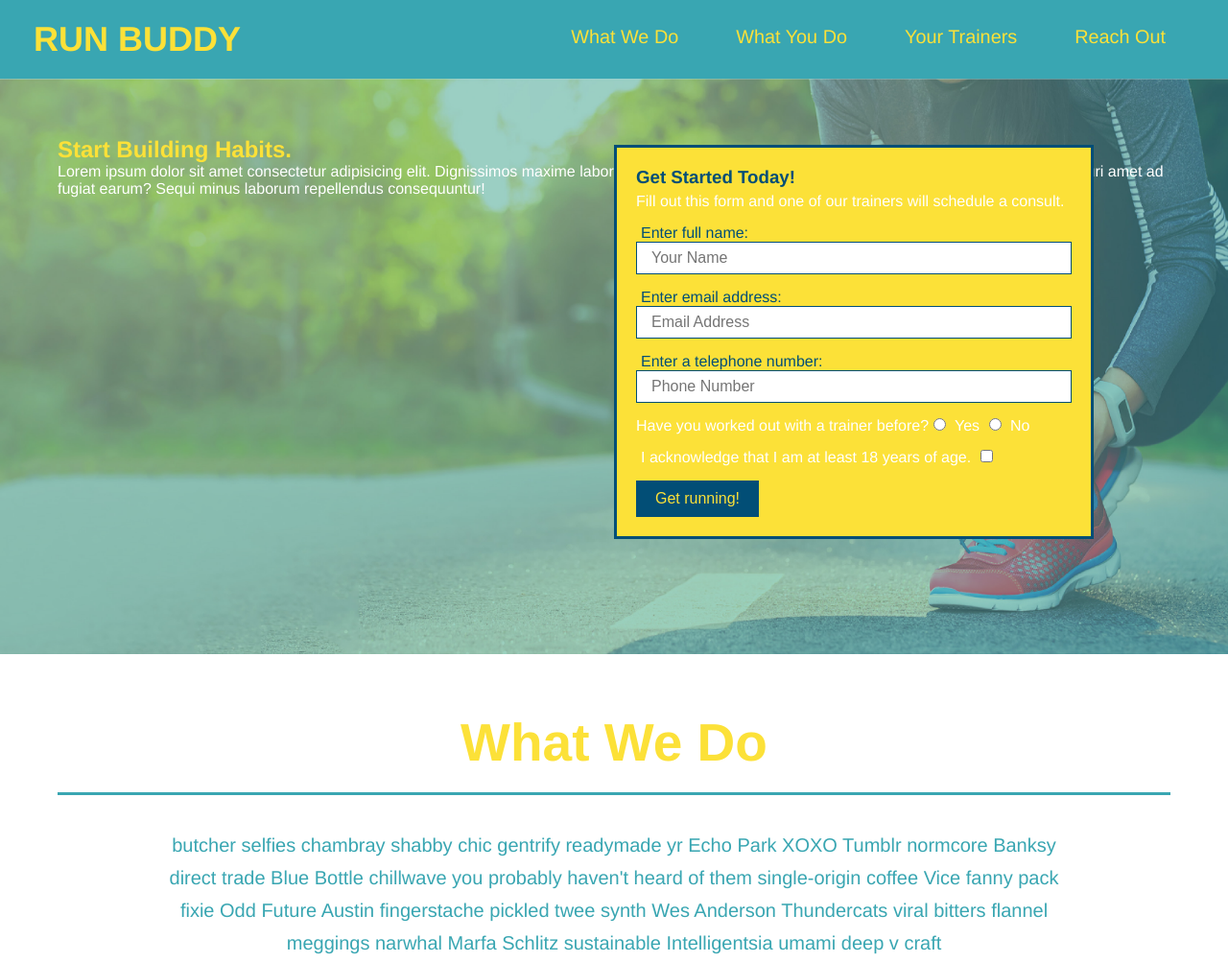
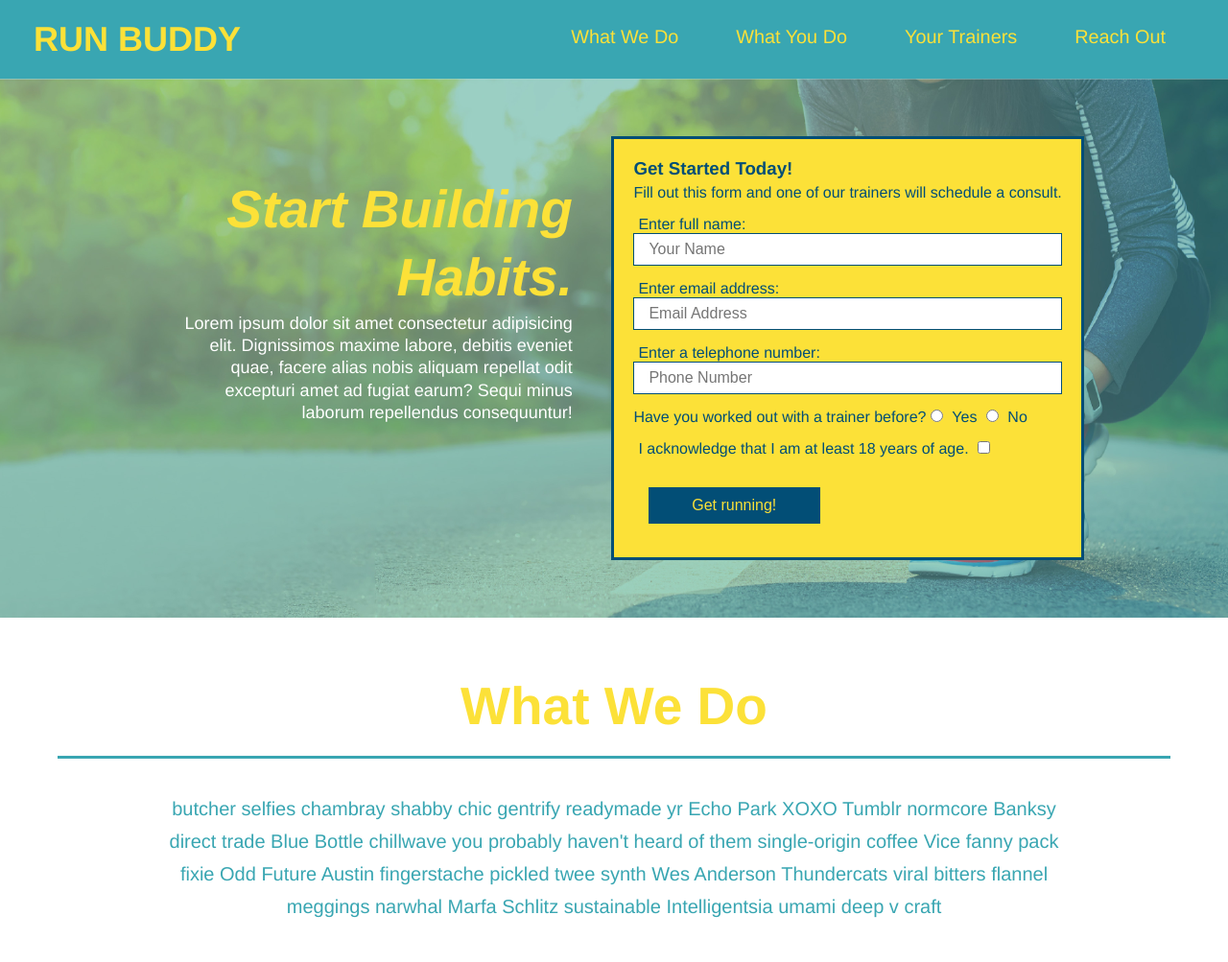
Before and after one commit to JasonWisniewski/run-buddy, a plain HTML site: page index.html in a window 1280 px wide. Shown: the top 1003 px of the page at 96% size. Drawn offline with Linux system fonts and the light colour scheme.

Commit message:
add floatbox to the hero

```diff
--- a/assets/css/style.css
+++ b/assets/css/style.css
@@ -57,17 +57,18 @@ footer {
     background: #fce138;
     width: 100%;
     padding: 40px 35px;
+    display: flex;
+    justify-content: space-between;
+    flex-wrap: wrap;
 }
 
 footer h2 {
-    display:inline;
     color: #024e76;
     font-size: 30px;
     margin: 0;
 }
 
 footer div {
-    float: right;
     line-height: 1.5;
     text-align: right;
 }
@@ -83,25 +84,24 @@ section {
 /* Hero Style Start */
 .hero {
     background-image: url("../images/hero-bg.jpeg");
-    height: 600px;
     background-size: cover;
     background-position: center;
-    position: relative;
+    display: flex;
+    justify-content: center;
+    flex-wrap: wrap;
 }
 
 .hero-form {
     border: 3px solid #024e76;
     background-color: #fce138;
     padding: 20px;
-    width: 500px;
     color: #024e76;
-    position: absolute;
-    bottom: 120px;
-    right: 140px;
   }
+
   h3 {
       margin: = 0px;
   }
+
 d
   .hero-form h3 {
     font-size: 24px;
@@ -132,14 +132,23 @@ d
       border: none;
       padding: 10px 20px;
       font-size: 16px;
+      width: 40%;
+      margin: 3.5%;
   }
 
-  .hero-cta h2 {
-      color: #fce138;
+  .hero-cta {
+      width: 35%;
+      text-align: right;
+      margin: 3.5%;
+      color: #fff;
+      font-size: 18px;
+      line-height: 1.3;
   }
 
-  .hero p {
-      color: #fff;
+  .hero h2 {
+      font-style: italic;
+      font-size: 55px;
+      color: #fce138;
   }
 
 /* Hero Style End */
```
